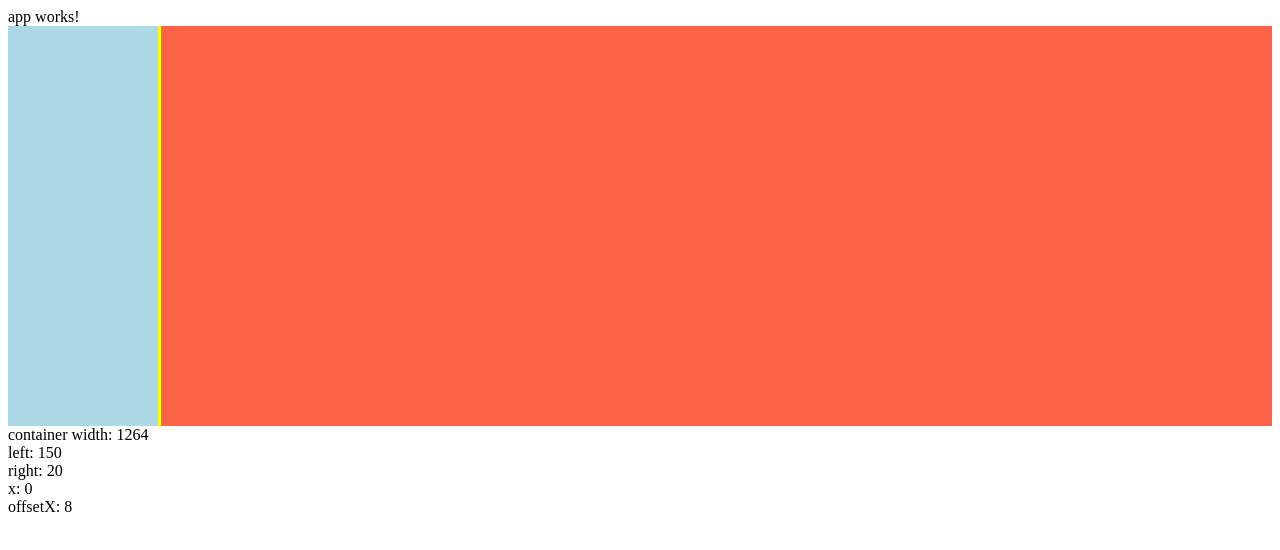
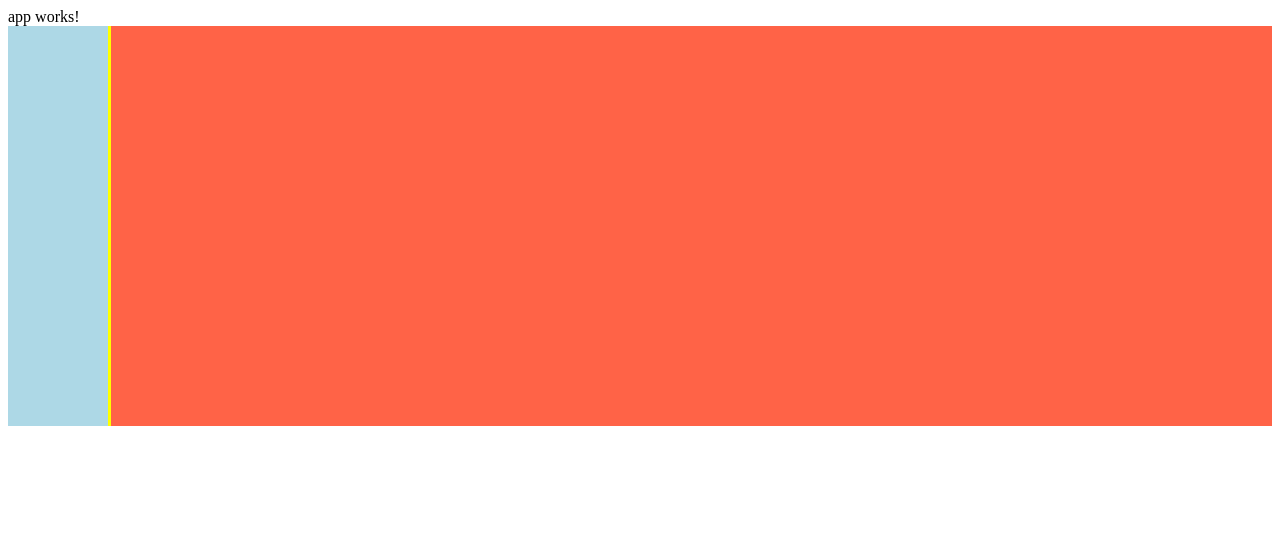
Before and after one commit to krasotun/angular-pet, an Angular app: page / in a window 1280 px wide. Shown: the top 550 px of the page. Built offline with nearby package versions, Linux system fonts and the light colour scheme.

Commit message:
add: prepare for directive

```diff
--- a/package.json
+++ b/package.json
@@ -11,7 +11,6 @@
   "private": true,
   "dependencies": {
     "@angular/animations": "^16.2.0",
-    "@angular/cdk": "^16.2.10",
     "@angular/common": "^16.2.0",
     "@angular/compiler": "^16.2.0",
     "@angular/core": "^16.2.0",
--- a/src/app/components/resize/resize.component.html
+++ b/src/app/components/resize/resize.component.html
@@ -1,17 +1,5 @@
 <div id="container" class="container" appResizable>
-  <div class="left" [style.width.px]="left"></div>
-  <div
-    id="handler-left"
-    class="resize-handler"
-    cdkDrag
-    cdkDragLockAxis="x"
-    (cdkDragMoved)="onResizeLeftColumn($event)"
-  ></div>
+  <div class="left"></div>
+  <div class="resize-handler"></div>
   <div class="main"></div>
 </div>
-
-<div>container width: {{ containerWidth }}</div>
-<div>left: {{ left }}</div>
-<div>right: {{ right }}</div>
-<div>x: {{ x }}</div>
-<div>offsetX: {{ offsetX }}</div>
--- a/src/app/components/resize/resize.component.scss
+++ b/src/app/components/resize/resize.component.scss
@@ -10,24 +10,20 @@
 }
 
 .resize-handler {
-  cursor: ew-resize;
+  cursor: col-resize;
   color: black;
   width: 3px;
   background-color: yellow;
-  position: absolute;
-}
-
-.resize-handler:hover {
-  width: 5px;
-  cursor: col-resize;
 }
 
 .left,
 .right {
   background-color: lightblue;
 }
+.left {
+  width: 100px;
+}
 
 .main {
   background-color: tomato;
-  // min-width: 50px;
 }
--- a/src/app/components/resize/resize.component.ts
+++ b/src/app/components/resize/resize.component.ts
@@ -1,53 +1,7 @@
-import { CdkDragMove } from '@angular/cdk/drag-drop';
-import { Component, ElementRef, OnInit } from '@angular/core';
+import { Component } from '@angular/core';
 @Component({
   selector: 'app-resize',
   templateUrl: './resize.component.html',
   styleUrls: ['./resize.component.scss'],
 })
-export class ResizeComponent implements OnInit {
-  left = 150;
-  right = 20;
-  containerWidth = 100;
-  x = 0;
-  offsetX = 0;
-
-  constructor(public el: ElementRef<HTMLElement>) {}
-
-  ngOnInit() {
-    this.containerWidth = this.el.nativeElement.getBoundingClientRect().width;
-    const container = document.getElementById('container');
-
-    if (container) {
-      this.offsetX = container.offsetLeft;
-    }
-
-    const handleLeft = document.getElementById('handler-left');
-
-    if (handleLeft) {
-      handleLeft.style.left = this.left + this.offsetX + 'px';
-    }
-
-    const handleRight = document.getElementById('handler-right');
-
-    if (handleRight) {
-      handleRight.style.left =
-        this.containerWidth - this.right + this.offsetX + 'px';
-    }
-  }
-
-  ngDoCheck() {}
-
-  onResizeLeftColumn(e: CdkDragMove) {
-    this.x = (e.event as MouseEvent).pageX - this.offsetX;
-
-    const next = this.x;
-
-    const isOverRightColumnSize = next > this.containerWidth - this.right;
-    if (isOverRightColumnSize) {
-      return;
-    }
-
-    this.left = next;
-  }
-}
+export class ResizeComponent {}
--- a/src/app/components/resize/resize.module.ts
+++ b/src/app/components/resize/resize.module.ts
@@ -1,12 +1,11 @@
 import { NgModule } from '@angular/core';
 import { CommonModule } from '@angular/common';
 import { ResizeComponent } from './resize.component';
-import { DragDropModule } from '@angular/cdk/drag-drop';
 import { ResizableModule } from 'src/app/shared/directives/resizable/resizable.module';
 
 @NgModule({
   declarations: [ResizeComponent],
-  imports: [CommonModule, DragDropModule, ResizableModule],
+  imports: [CommonModule, ResizableModule],
   exports: [ResizeComponent],
 })
 export class ResizeModule {}
--- a/src/app/shared/directives/resizable/resizable.directive.ts
+++ b/src/app/shared/directives/resizable/resizable.directive.ts
@@ -1,10 +1,11 @@
-import { Directive, ElementRef } from '@angular/core';
+import { Directive, ElementRef, HostBinding } from '@angular/core';
 
 @Directive({
   selector: '[appResizable]',
 })
 export class ResizableDirective {
-  constructor(private readonly _el: ElementRef) {
-    console.log(this._el);
-  }
+  @HostBinding('style.width')
+  private _width?: string;
+
+  constructor(private readonly _el: ElementRef) {}
 }
```
